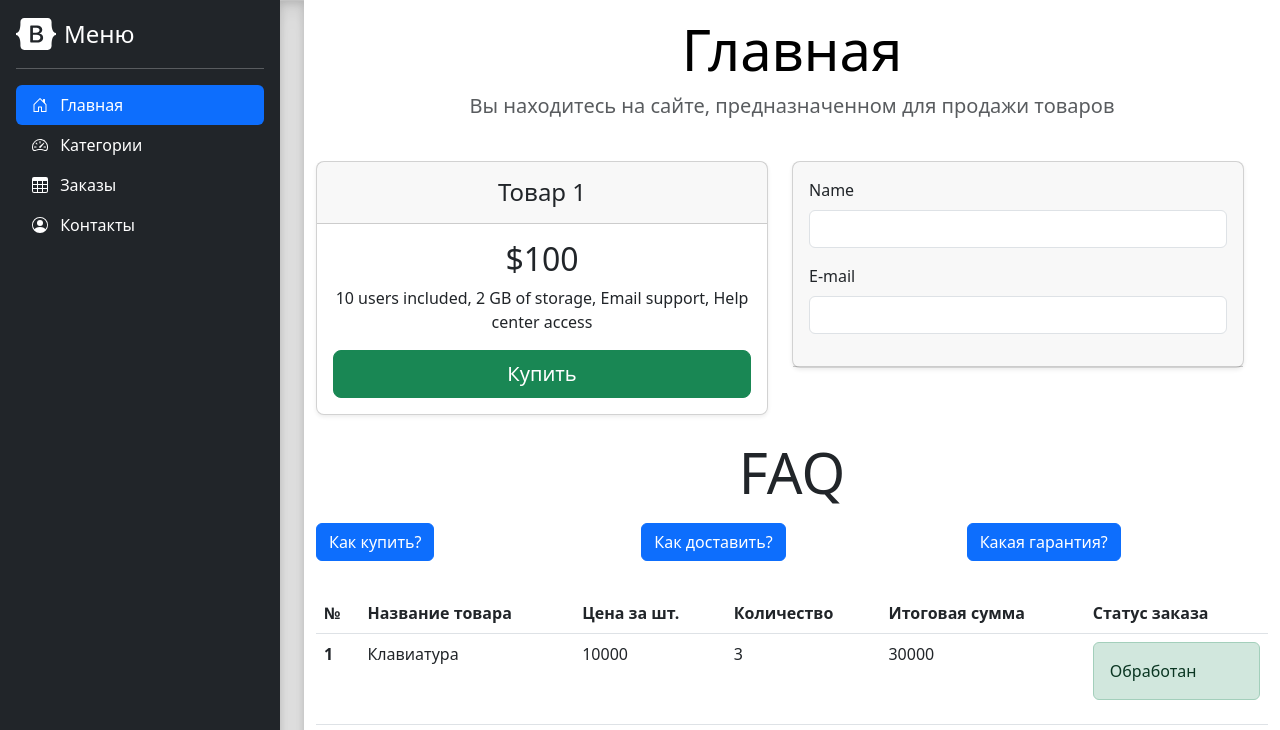
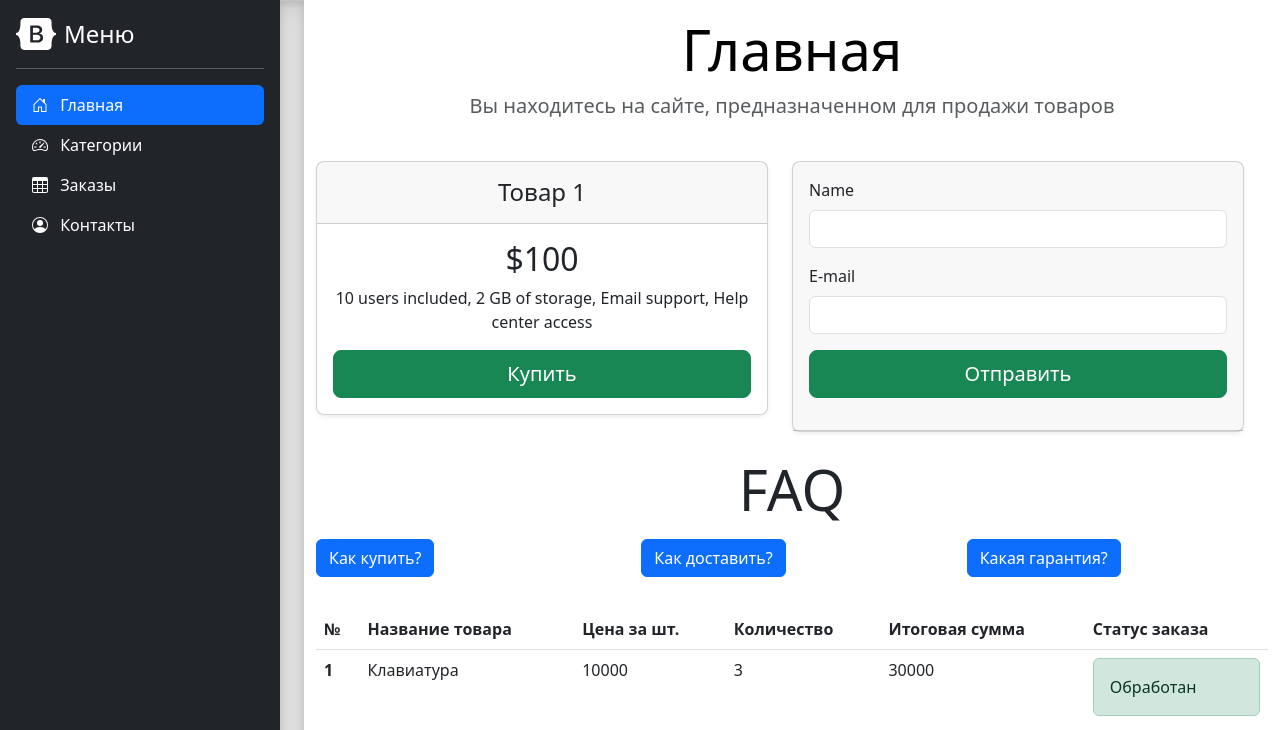
Before and after one commit to MariaZhuravskaya/6_1_dz, a plain HTML site: page index.html in a window 1280 px wide. Shown: the top 730 px of the page. Drawn offline with nearby package versions, Linux system fonts and the light colour scheme.

Commit message:
commit html

```diff
--- a/index.html
+++ b/index.html
@@ -304,6 +304,10 @@
                                 <label for="exampleInputEmail1" class="form-label">E-mail</label>
                                 <input type="email" class="form-control" id="exampleInputEmail1"
                                        aria-describedby="emailHelp">
+                            <p></p>
+                            <button type="button" class="w-100 btn btn-lg btn-outline-success btn-success text-white">
+                                Отправить
+                            </button>
                             </p>
                             </p>
                         </div>
```
